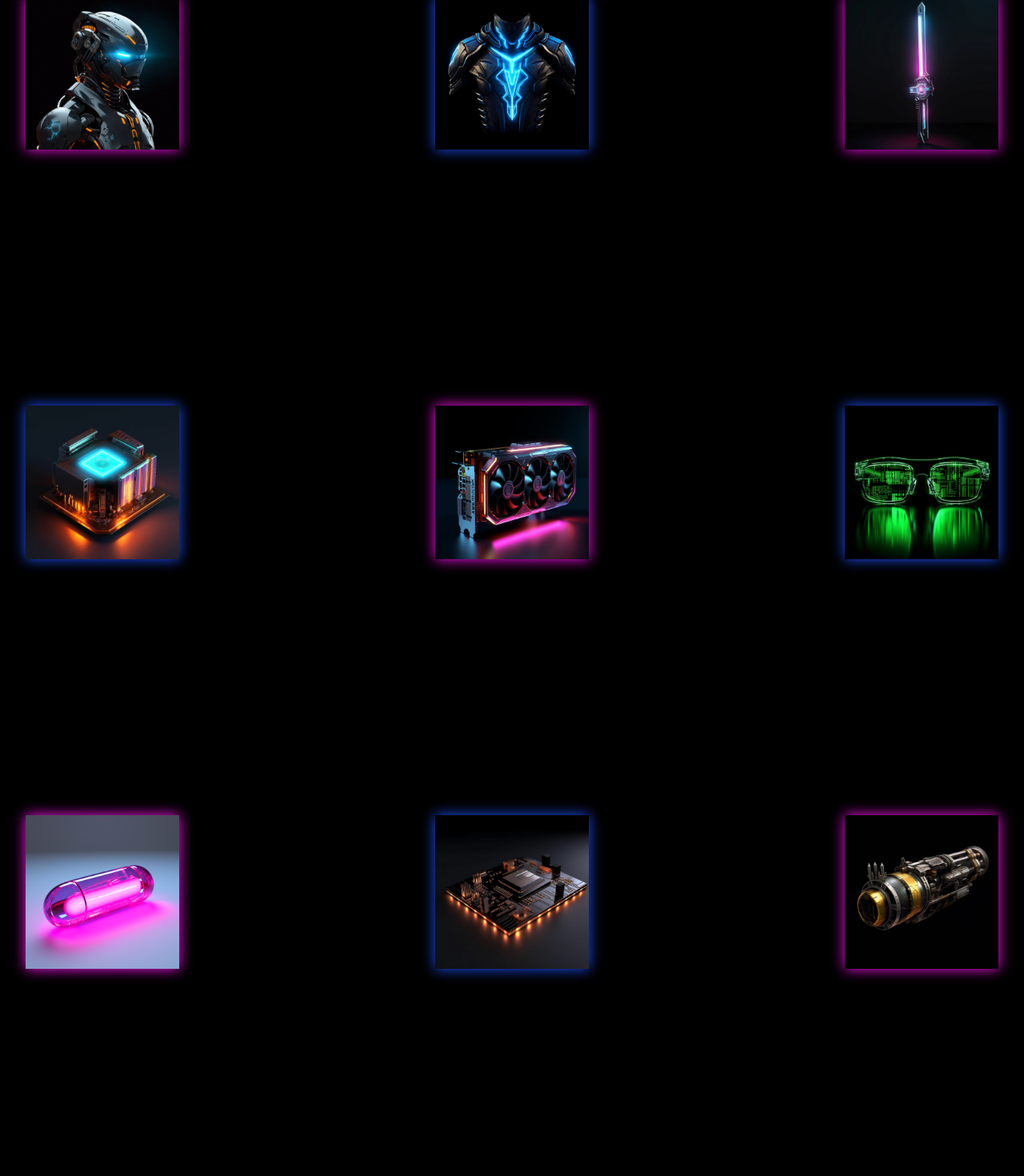
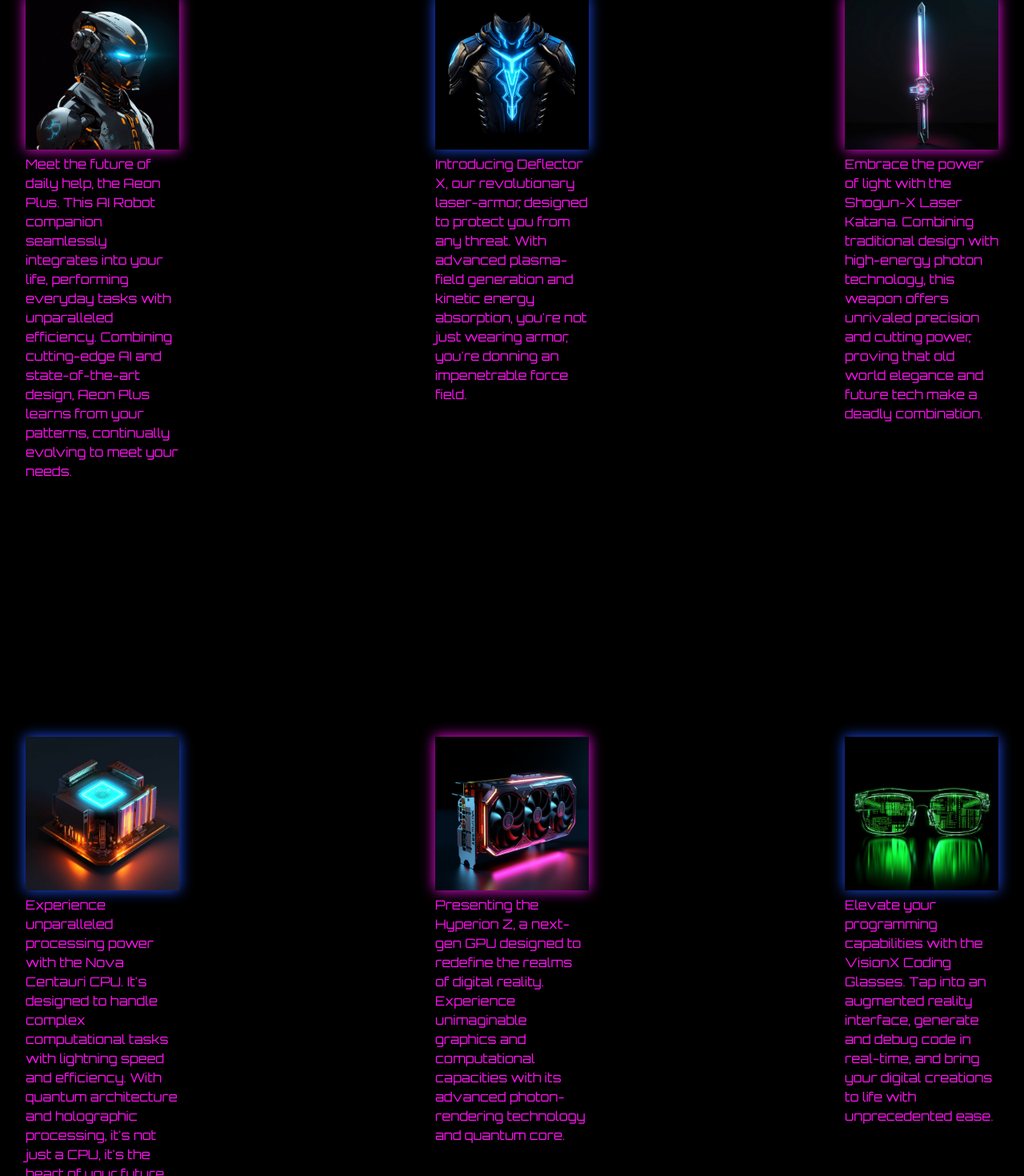
Before and after one commit to OblivionNoirV2/NeonNights, a React (Create React App) app: page / in a window 1280 px wide. Shown: the part 231-1701 px from the top of the page at 80% size. Before the commit the page ends 1570 px from the top, so only its background shows below. Built offline with nearby package versions, Linux system fonts and the light colour scheme.

Commit message:
add product descriptions

```diff
--- a/src/Home.tsx
+++ b/src/Home.tsx
@@ -25,26 +25,49 @@ const Home = () => {
 interface ImagesGridProps {
     images: string[];
 }
-
+const image_captions: { [title: string]: string } = {
+    "ai.png": "Meet the future of daily help, the Aeon Plus. This AI Robot companion seamlessly integrates into your life, performing everyday tasks with unparalleled efficiency. Combining cutting-edge AI and state-of-the-art design, Aeon Plus learns from your patterns, continually evolving to meet your needs.",
+    "armor.png": "Introducing Deflector X, our revolutionary laser-armor, designed to protect you from any threat. With advanced plasma-field generation and kinetic energy absorption, you're not just wearing armor, you're donning an impenetrable force field.",
+    "chip.png": "Customize your abilities with the Pandora V4.0, a microchip designed to endow the user with powers of their choosing. From increased agility to telepathy, we offer a range of varieties to suit your adventurous side.",
+    "cpu.png": "Experience unparalleled processing power with the Nova Centauri CPU. It's designed to handle complex computational tasks with lightning speed and efficiency. With quantum architecture and holographic processing, it's not just a CPU, it's the heart of your future.",
+    "gpu.png": "Presenting the Hyperion Z, a next-gen GPU designed to redefine the realms of digital reality. Experience unimaginable graphics and computational capacities with its advanced photon-rendering technology and quantum core.",
+    "glasses.png": "Elevate your programming capabilities with the VisionX Coding Glasses. Tap into an augmented reality interface, generate and debug code in real-time, and bring your digital creations to life with unprecedented ease.",
+    "katana.png": "Embrace the power of light with the Shogun-X Laser Katana. Combining traditional design with high-energy photon technology, this weapon offers unrivaled precision and cutting power, proving that old world elegance and future tech make a deadly combination.",
+    "launcher.png": "Step into the future of firepower with the Titan Omega Rocket Launcher. Its fusion-propelled rockets and smart-targeting system make it the perfect tool for precise, high-impact strikes. *Probably illegal but we'll sell it to you anyway.",
+    "pill.png": "Unlock your full potential with the Prometheus Pill. It offers a surge of superhuman mental and physical strength, allowing you to push your boundaries and redefine what it means to be human. Experience the future of human evolution in a single dose.",
+}
+function getImageCaption(img: string) {
+    return image_captions[img]
+}
 const ImagesGrid: React.FC<ImagesGridProps> = ({ images }) => {
     return (
         <div className="image-grid">
-            {images.map((img, i) => (
-                //every other image gets blue shadow, the others are pink
+            {images.map((img, i) => {
+                //removes the /assets/
+                const match = img.match(/\/([a-z]+)\./i);
+                const img_name = match ? match[1] + '.png' : '';
+                console.log(img_name);
+                return (
+                    <section key={i}>
+                        <button>
                             <img
                                 className={
                                     i % 2 === 0 ? "w-1/2 h-auto grid-image"
                                         : "w-1/2 h-auto grid-image-blue"
                                 }
                                 src={img}
-                    alt={img}
-                    key={i}
+                                alt={img_name}
                             />
-            ))}
+                        </button>
+                        <figcaption className="image-caption">
+                            {getImageCaption(img_name)}
+                        </figcaption>
+                    </section>
+                )
+            })}
         </div>
     );
 };
 
 
-
 export default Home;
```
Lines whose indentation alone changed are shown as unchanged.
